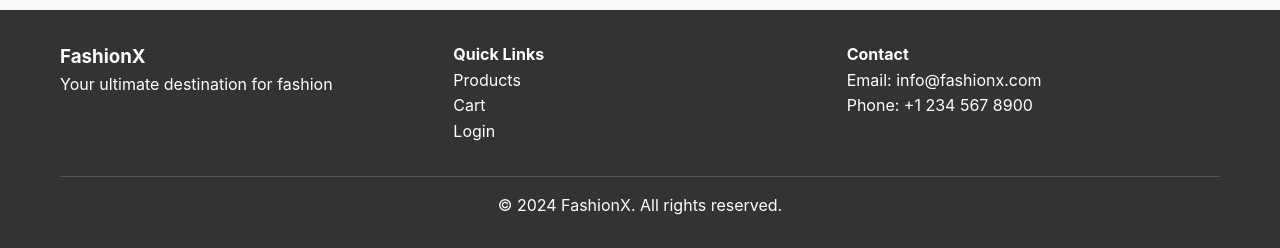
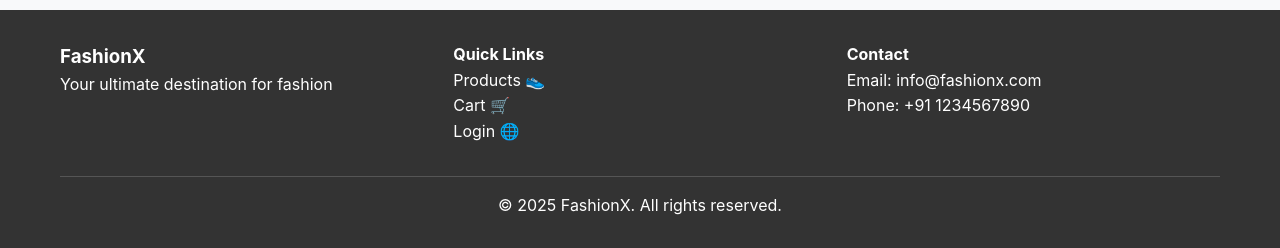
Before and after one commit to priyamkapadiya07/FashionX, a React (Create React App) app in the folder frontend/: page /login in a window 1280 px wide. Shown: the part 549-797 px from the top of the page. Built offline with nearby package versions, Linux system fonts and the light colour scheme; the HTML template or start-up script is replaced by a standard one.

Commit message:
change in footer

```diff
--- a/frontend/public/index.html
+++ b/frontend/public/index.html
@@ -2,7 +2,7 @@
 <html lang="en">
   <head>
     <meta charset="utf-8" />
-    <link rel="icon" href="%PUBLIC_URL%/favicon.ico" />
+    <link rel="icon" href="https://encrypted-tbn0.gstatic.com/images?q=tbn:ANd9GcQSN-N447G3oUiLnCvcSX0X9tp4Hnv4_xwzUw&s" />
     <meta name="viewport" content="width=device-width, initial-scale=1" />
     <meta
       name="description"
--- a/frontend/src/components/Layout/Footer.js
+++ b/frontend/src/components/Layout/Footer.js
@@ -17,19 +17,19 @@ const Footer = () => {
           <div>
             <h4>Quick Links</h4>
             <ul style={{ listStyle: 'none' }}>
-              <li><a href="/products" style={{ color: 'white', textDecoration: 'none' }}>Products</a></li>
-              <li><a href="/cart" style={{ color: 'white', textDecoration: 'none' }}>Cart</a></li>
-              <li><a href="/login" style={{ color: 'white', textDecoration: 'none' }}>Login</a></li>
+              <li><a href="/products" style={{ color: 'white', textDecoration: 'none' }}>Products 👟</a></li>
+              <li><a href="/cart" style={{ color: 'white', textDecoration: 'none' }}>Cart 🛒</a></li>
+              <li><a href="/login" style={{ color: 'white', textDecoration: 'none' }}>Login 🌐</a></li>
             </ul>
           </div>
           <div>
             <h4>Contact</h4>
             <p>Email: info@fashionx.com</p>
-            <p>Phone: +1 234 567 8900</p>
+            <p>Phone: +91 1234567890</p>
           </div>
         </div>
         <div style={{ textAlign: 'center', marginTop: '2rem', borderTop: '1px solid #555', paddingTop: '1rem' }}>
-          <p>&copy; 2024 FashionX. All rights reserved.</p>
+          <p>&copy; 2025 FashionX. All rights reserved.</p>
         </div>
       </div>
     </footer>
--- a/frontend/src/pages/Products.js
+++ b/frontend/src/pages/Products.js
@@ -76,7 +76,7 @@ const Products = () => {
   }
 
   return (
-    <div className="container" style={{ paddingTop: '100px' }}>
+    <div className="container">
       <h1>Products</h1>
 
       {/* Filters */}
```
Also changed, not shown: 1 other file (tests, documents, lock files or other folders).
